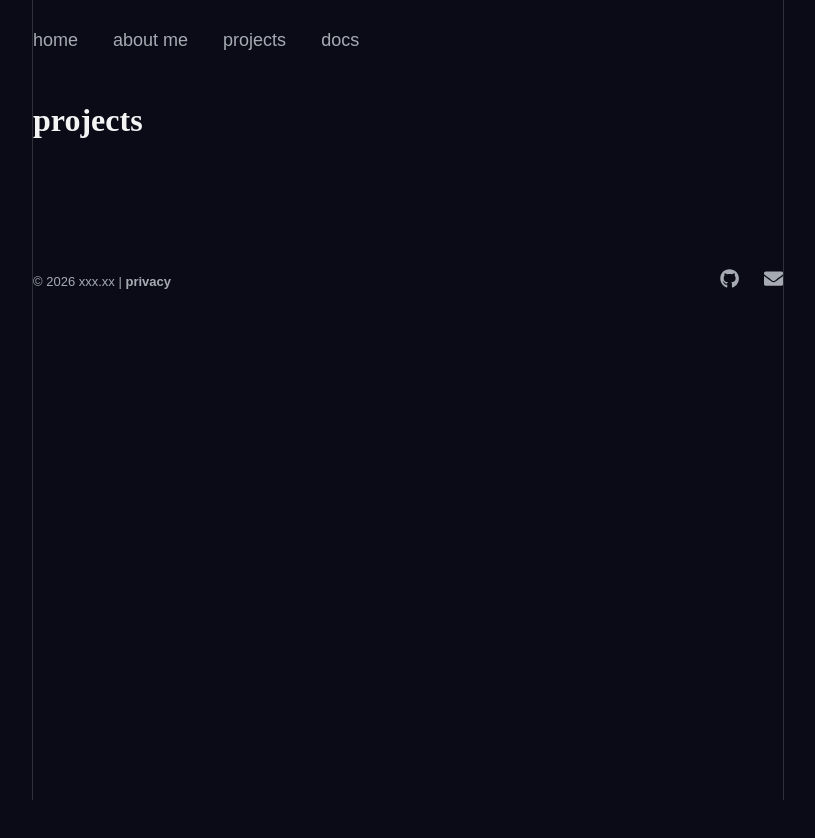
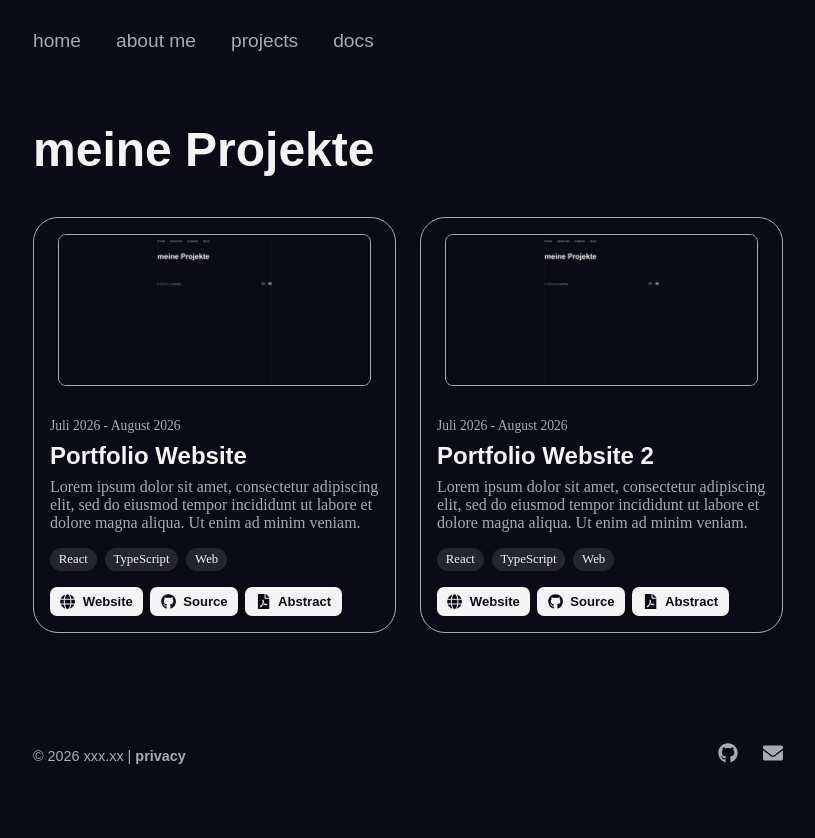
Before and after one commit to no-e1/portfolio-site, a React (Vite) app in the folder frontend/: page /projects in a window 1280 px wide. Shown: the top 838 px of the page, without its empty margins (232-1047 px from the left). Before the commit the page ends 800 px from the top, so only its background shows below. Built offline with nearby package versions, Linux system fonts and the light colour scheme.

Commit message:
feat(frontend): projectpage: add projectcards

```diff
--- a/frontend/index.html
+++ b/frontend/index.html
@@ -1,5 +1,5 @@
 <!doctype html>
-<html lang="en">
+<html lang="de">
   <head>
     <meta charset="UTF-8" />
     <link rel="icon" type="image/svg+xml" href="/favicon.svg" />
--- a/frontend/src/components/Layout/Layout.module.css
+++ b/frontend/src/components/Layout/Layout.module.css
@@ -9,7 +9,7 @@
   width: 100%;
   max-width: 750px;
   min-height: 100svh;
-  border-inline: 1px solid rgba(255, 255, 255, 0.15);
+
   display: flex;
   flex-direction: column;
 }
--- /dev/null
+++ b/frontend/src/components/Projects/ProjectCard/ProjectCard.module.css
@@ -0,0 +1,94 @@
+.card {
+    border: 1px solid var(--light-text);
+    border-radius: 25px;
+    overflow: hidden;
+    min-height: 260px;
+    display: flex;
+    flex-direction: column;
+}
+
+.card:hover {
+    background-color: #0a0a1a;
+    border: 1px solid white;
+}
+
+.image {
+    display: block;
+  max-width: calc(100% - 2rem);
+  max-height: 150px;
+  width: auto;
+  height: auto;
+  margin: 1rem auto;
+  border: 1px solid var(--light-text);
+  border-radius: 8px;
+}
+
+.content {
+    padding: 1rem;
+    flex: 1;
+    display: flex;
+    flex-direction: column;
+}
+
+.period {
+  margin: 0 0 0.5rem;
+  color: var(--light-text);
+  font-size: 0.85rem;
+}
+
+.title {
+  margin: 0 0 0.5rem;
+  font-family: var(--mainfont);
+}
+
+.description {
+  margin: 0 0 1rem;
+  color: var(--light-text);
+}
+
+.tags {
+  display: flex;
+  flex-wrap: wrap;
+  gap: 0.5rem;
+  margin-bottom: 1rem;
+}
+
+.tag {
+  padding: 0.25rem 0.55rem;
+  border-radius: 999px;
+  background: rgba(166, 171, 179, 0.16);
+  font-size: 0.8rem;
+  color: var(--text);
+}
+
+.links {
+  display: flex;
+  flex-wrap: wrap;
+  gap: 0.45rem;
+  margin-top: auto;
+}
+
+.link {
+  display: inline-flex;
+  align-items: center;
+  gap: 0.45rem;
+  padding: 0.45rem 0.65rem;
+  border-radius: 7px;
+  background: var(--text);
+  color: var(--bg);
+  font-family: var(--mainfont);
+  font-size: 0.82rem;
+  font-weight: 700;
+  line-height: 1;
+  text-decoration: none;
+}
+
+.link:hover {
+  background: var(--light-text);
+}
+
+.linkIcon {
+  width: 0.95rem;
+  height: 0.95rem;
+  flex-shrink: 0;
+}
--- /dev/null
+++ b/frontend/src/components/Projects/ProjectCard/ProjectCard.tsx
@@ -0,0 +1,59 @@
+import styles from "./ProjectCard.module.css";
+
+import type { Project } from "../../../types/project";
+import { FaFilePdf, FaGithub, FaGlobe } from "react-icons/fa";
+
+
+type ProjectCardProps = {
+  project: Project;
+};
+
+const linkIcons = {
+    website: FaGlobe,
+    github: FaGithub,
+    document: FaFilePdf,
+};
+
+export function ProjectCard({ project }: ProjectCardProps) {
+    return (
+        <article className={styles.card}>
+            <img
+                className={styles.image}
+                src={project.coverMedia.src}
+            />
+
+            <div className={styles.content}>
+                <p className={styles.period}>{project.period}</p>
+                <h2 className={styles.title}>{project.title}</h2>
+                <p className={styles.description}>{project.shortDescription}</p>
+
+                <div className={styles.tags}>
+                    {project.tags.map((tag) => (
+                        <span key={tag} className={styles.tag}>
+                            {tag}
+                        </span>
+                    ))}
+                </div>
+
+                <div className={styles.links}>
+                    {project.links.map((link) => {
+                        const LinkIcon = linkIcons[link.type];
+
+                        return (
+                            <a
+                                key={`${link.type}-${link.href}`}
+                                href={link.href}
+                                className={styles.link}
+                                target="_blank"
+                                rel="noreferrer"
+                            >
+                                <LinkIcon className={styles.linkIcon} />
+                                {link.label}
+                            </a>
+                        );
+                    })}
+                </div>
+            </div>
+        </article>
+    );
+}
--- a/frontend/src/pages/Projects/ProjectsPage.module.css
+++ b/frontend/src/pages/Projects/ProjectsPage.module.css
@@ -0,0 +1,16 @@
+.title {
+    font-size: 3rem;
+    font-family: var(--mainfont)
+}
+
+.projectGrid {
+    display: grid;
+    grid-template-columns: repeat(2, 1fr);
+    gap: 1.5rem;
+}
+
+@media (max-width: 650px) {
+  .projectGrid {
+    grid-template-columns: 1fr;
+  }
+}
--- a/frontend/src/pages/Projects/ProjectsPage.tsx
+++ b/frontend/src/pages/Projects/ProjectsPage.tsx
@@ -1,5 +1,104 @@
+import type { Project } from "../../types/project"; //import types as long as projects are stored in frontend
+import styles from "./ProjectsPage.module.css";
+
+import portfolioCover from "../../assets/projects/portfolio-cover.png"; //import assets
+import { ProjectCard } from "../../components/Projects/ProjectCard/ProjectCard";
+
+
+//provisorische projekte
+const projects: Project[] = [
+  {
+    id: 1,
+    title: "Portfolio Website",
+    shortDescription: "Lorem ipsum dolor sit amet, consectetur adipiscing elit, sed do eiusmod tempor incididunt ut labore et dolore magna aliqua. Ut enim ad minim veniam.",
+    longDescription: "Lorem ipsum dolor sit amet, consectetur adipiscing elit, sed do eiusmod tempor incididunt ut labore et dolore magna aliqua. Ut enim ad minim veniam, quis nostrud exercitation ullamco laboris nisi ut aliquip ex ea commodo consequat. Duis aute irure dolor in reprehenderit in voluptate velit esse cillum dolore eu fugiat nulla pariatur. Excepteur sint occaecat cupidatat non proident, sunt in culpa qui officia deserunt mollit anim id est laborum. Sed ut perspiciatis unde omnis iste natus error sit voluptatem accusantium doloremque laudantium, totam rem aperiam, eaque ipsa quae ab illo inventore veritatis et quasi architecto beatae vitae dicta sunt explicabo. Nemo enim ipsam voluptatem quia voluptas sit aspernatur aut odit aut fugit, sed quia consequuntur magni dolores eos qui ratione voluptatem sequi nesciunt. Neque porro quisquam est, qui dolorem ipsum quia dolor sit amet, consectetur, adipisci velit, sed quia non numquam eius modi tempora incidunt ut labore et dolore magnam aliquam quaerat voluptatem. Ut enim ad minima veniam, quis nostrum exercitationem ullam corporis suscipit laboriosam, nisi ut aliquid ex ea commodi consequatur? Quis autem vel eum iure reprehenderit qui in ea voluptate velit esse quam nihil molestiae consequatur, vel illum qui dolorem eum fugiat quo voluptas nulla pariatur?",
+    period: "Juli 2026 - August 2026",
+    tags: ["React", "TypeScript", "Web"],
+    coverMedia: {
+      type: "image",
+      src: portfolioCover,
+    },
+    media: [
+      {
+        type: "image",
+        src: portfolioCover,
+      },
+      {
+        type: "image",
+        src: portfolioCover,
+      },
+    ],
+    links: [
+      {
+        type: "website",
+        label: "Website",
+        href: "https://github.com/",
+      },
+      {
+        type: "github",
+        label: "Source",
+        href: "https://github.com/",
+      },
+      {
+        type: "document",
+        label: "Abstract",
+        href: "/projects/portfolio-abstract.pdf",
+      },
+    ],
+  },
+
+  {
+    id: 2,
+    title: "Portfolio Website 2",
+    shortDescription: "Lorem ipsum dolor sit amet, consectetur adipiscing elit, sed do eiusmod tempor incididunt ut labore et dolore magna aliqua. Ut enim ad minim veniam.",
+    longDescription: "Lorem ipsum dolor sit amet, consectetur adipiscing elit, sed do eiusmod tempor incididunt ut labore et dolore magna aliqua. Ut enim ad minim veniam, quis nostrud exercitation ullamco laboris nisi ut aliquip ex ea commodo consequat. Duis aute irure dolor in reprehenderit in voluptate velit esse cillum dolore eu fugiat nulla pariatur. Excepteur sint occaecat cupidatat non proident, sunt in culpa qui officia deserunt mollit anim id est laborum. Sed ut perspiciatis unde omnis iste natus error sit voluptatem accusantium doloremque laudantium, totam rem aperiam, eaque ipsa quae ab illo inventore veritatis et quasi architecto beatae vitae dicta sunt explicabo. Nemo enim ipsam voluptatem quia voluptas sit aspernatur aut odit aut fugit, sed quia consequuntur magni dolores eos qui ratione voluptatem sequi nesciunt. Neque porro quisquam est, qui dolorem ipsum quia dolor sit amet, consectetur, adipisci velit, sed quia non numquam eius modi tempora incidunt ut labore et dolore magnam aliquam quaerat voluptatem. Ut enim ad minima veniam, quis nostrum exercitationem ullam corporis suscipit laboriosam, nisi ut aliquid ex ea commodi consequatur? Quis autem vel eum iure reprehenderit qui in ea voluptate velit esse quam nihil molestiae consequatur, vel illum qui dolorem eum fugiat quo voluptas nulla pariatur?",
+    period: "Juli 2026 - August 2026",
+    tags: ["React", "TypeScript", "Web"],
+    coverMedia: {
+      type: "image",
+      src: portfolioCover,
+    },
+    media: [
+      {
+        type: "image",
+        src: portfolioCover,
+      },
+      {
+        type: "image",
+        src: portfolioCover,
+      },
+    ],
+    links: [
+      {
+        type: "website",
+        label: "Website",
+        href: "https://github.com/",
+      },
+      {
+        type: "github",
+        label: "Source",
+        href: "https://github.com/",
+      },
+      {
+        type: "document",
+        label: "Abstract",
+        href: "/projects/portfolio-abstract.pdf",
+      },
+    ],
+  },
+];
+
+
 export function ProjectsPage() {
-    return (
-        <h1>projects</h1>
-    );
+  return (
+    <section>
+        <h1 className={styles.title}>meine Projekte</h1>
+
+        <div className={styles.projectGrid}>
+            {projects.map((project) => (
+                <ProjectCard key={project.id} project={project} />
+            ))}
+        </div>
+    </section>
+  );
 }
--- a/frontend/src/styles/index.css
+++ b/frontend/src/styles/index.css
@@ -26,7 +26,7 @@ header {
 .nav-link {
   margin-right: 35px;
   color: var(--light-text);
-  font-size: 18px;
+  font-size: 1.2rem;
   font-family: var(--mainfont);
   text-decoration: none;
 }
@@ -47,7 +47,7 @@ footer {
 }
 
 .footerText {
-  font-size: 13px;
+  font-size: 0.9rem;
 }
 
 .footerTextLink {
@@ -73,7 +73,7 @@ footer {
   text-decoration: none;
   color: var(--light-text);
   margin-left: 25px;
-  font-size: 1.2rem;
+  font-size: 1.25rem;
 }
 
 .footerIcons a:hover {
--- /dev/null
+++ b/frontend/src/types/project.ts
@@ -0,0 +1,22 @@
+export type ProjectMedia = {
+  type: "image" | "video" | "gif";
+  src: string;
+};
+
+export type ProjectLink = {
+  type: "website" | "github" | "document";
+  label: string;
+  href: string;
+};
+
+export type Project = {
+  id: number;
+  title: string;
+  shortDescription: string;
+  longDescription: string;
+  period: string;
+  tags: string[];
+  coverMedia: ProjectMedia;
+  media: ProjectMedia[];
+  links: ProjectLink[];
+};
```
Also changed, not shown: frontend/src/assets/projects/portfolio-cover.png (added), frontend/src/components/Projects/ProjectModal/ProjectModal.module.css (added), frontend/src/components/Projects/ProjectModal/ProjectModal.tsx (added).
